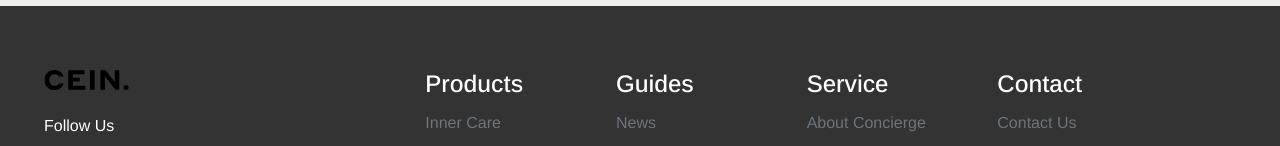
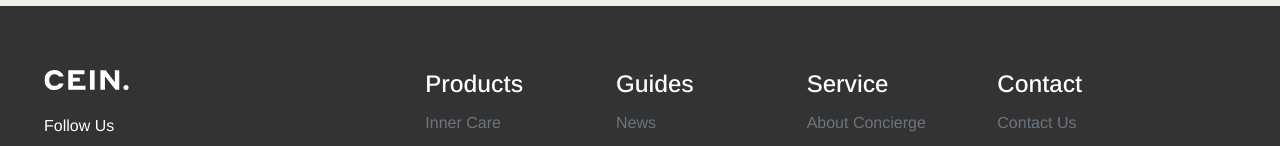
Before and after one commit to 1CL0UD/cein-react, a React (Vite) app: page /faq in a window 1280 px wide. Shown: the part 655-801 px from the top of the page. Built offline with nearby package versions, Linux system fonts and the light colour scheme.

Commit message:
inverted logo color

```diff
--- a/src/components/shared/Footer.tsx
+++ b/src/components/shared/Footer.tsx
@@ -9,6 +9,7 @@ const Footer = () => {
                 src="/img/Logo.svg"
                 alt="Cein"
                 className="mb-4 d-none d-sm-block"
+                style={{ filter: 'invert(1)' }}
               />
               <p>Follow Us</p>
               <div className="d-flex flex-row gap-3">
```
